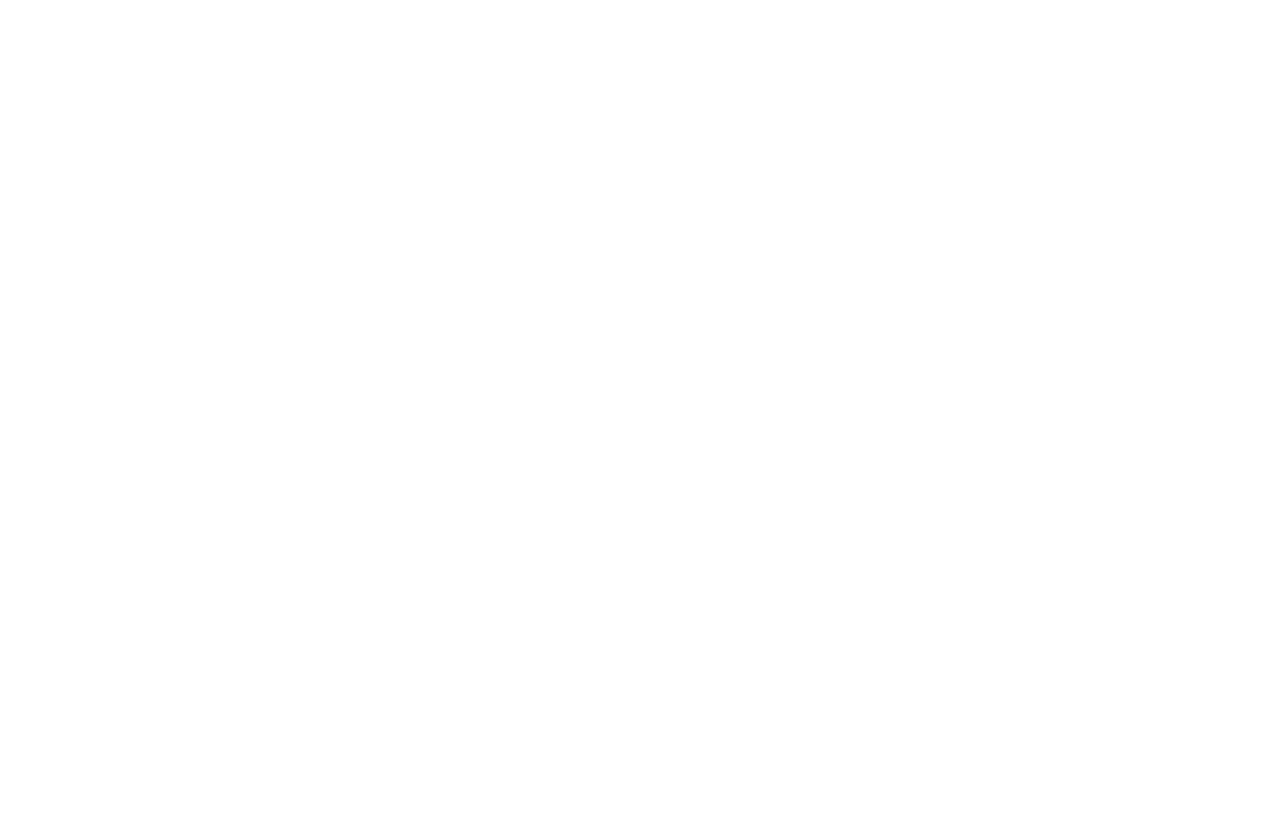
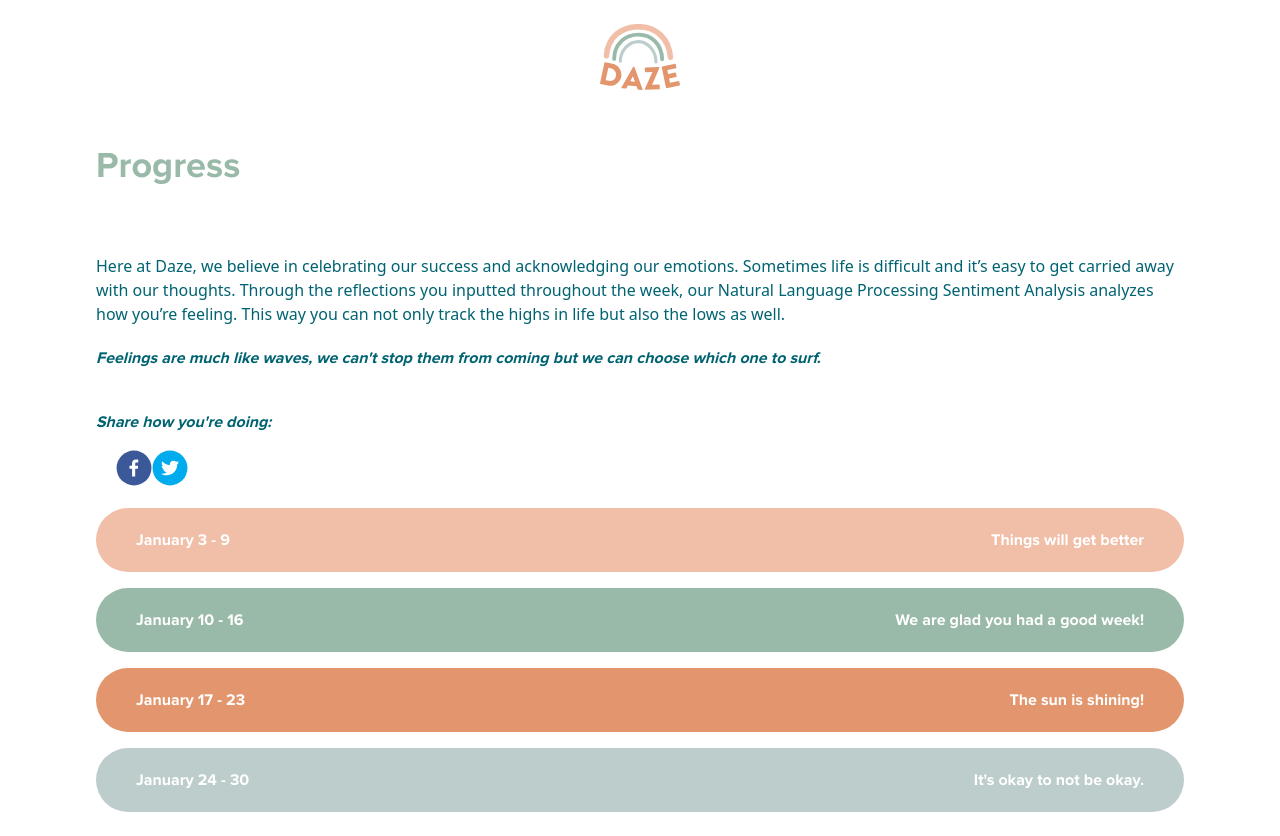
Before and after one commit to jeriannh/daze, a Gatsby site: page /progress in a window 1280 px wide. Before the commit the page ends 800 px from the top, so only its background shows below. Built offline with nearby package versions, Linux system fonts and the light colour scheme; Gatsby itself is replaced by a stand-in of ours.

Commit message:
added progress page and add home button on reflection

```diff
--- a/src/pages/progress.js
+++ b/src/pages/progress.js
@@ -1,5 +1,88 @@
 import React, { useState } from "react"
+import { Link } from "gatsby"
+import logo from "../graphics/daze-logo.svg"
+import {FacebookShareButton, FacebookIcon} from "react-share";
+import {TwitterShareButton, TwitterIcon} from "react-share";
+
+
+
+
 
 export default function Progress() {
-  return <div></div>
+  return (
+    <div class="w-full px-24 py-6 flex flex-col gap-4">
+                <Link to="/dashboard">
+                <img className="mx-auto w-20" src={logo} alt="Daze" />
+          </Link>
+
+      <div className="flex flex-row items-center justify-between mb-10">
+        <div className="text-4xl font-pn-bold text-green mt-5 text-center mb-0 mt-10">
+          Progress
+        </div>
+
+      </div>
+      <div className="mt-3 mb-1 text-1xl text-blue text-left">Here at Daze, we believe in celebrating our success and acknowledging our emotions. Sometimes life is difficult and it’s easy to get carried away with our thoughts. Through the reflections you inputted throughout the week, our Natural Language Processing Sentiment Analysis analyzes how you’re feeling. This way you can not only track the highs in life but also the lows as well.</div>
+      <div className=" italic mb-6 text-1xl font-pn-bold text-blue text-left"> Feelings are much like waves, we can't stop them from coming but we can choose which one to surf.</div>
+        <div className=" italic text-1xl font-pn-bold text-blue text-left">
+            Share how you're doing:
+          </div>
+          <div className = "ml-5">
+        <FacebookShareButton
+                url={"http://www.facebook.com"}
+                quote={"Take a look at how I'm doing through Daze"}
+                hashtag="#ChangeYourDaze"
+                >
+                 <FacebookIcon size={36} round={true}/>
+              </FacebookShareButton>
+
+        <TwitterShareButton
+                url={"http://www.twitter.com"}
+                quote={"Take a look at how I'm doing through Daze"}
+                hashtag="#ChangeYourDaze"
+                >
+                 <TwitterIcon size={36} round={true}/>
+              </TwitterShareButton>
+        </div>
+     <div class="bg-pink h-16 rounded-full">
+        <div className="flex flex-row items-center justify-between hover:shadow-lg">
+          <div className="text-1xl place-items-center m-5 ml-10 text-white font-pn-bold">
+            January 3 - 9
+          </div>
+          <div className="text-1xl place-items-center m-5 mr-10 text-white font-pn-bold">
+            Things will get better
+          </div>
+        </div>
+      </div>
+      <div class="bg-green h-16 rounded-full">
+        <div className="flex flex-row items-center justify-between hover:shadow-lg">
+          <div className="text-1xl place-items-center m-5 ml-10 text-white font-pn-bold">
+            January 10 - 16
+          </div>
+          <div className="text-1xl place-items-center m-5 mr-10 text-white font-pn-bold">
+            We are glad you had a good week!
+          </div>
+        </div>
+      </div>
+      <div class="bg-orange h-16 rounded-full">
+        <div className="flex flex-row items-center justify-between hover:shadow-lg">
+          <div className="text-1xl place-items-center m-5 ml-10 text-white font-pn-bold">
+            January 17 - 23
+          </div>
+          <div className="text-1xl place-items-center m-5 mr-10 text-white font-pn-bold">
+            The sun is shining!
+          </div>
+        </div>
+      </div>
+      <div class="bg-blueGrey h-16 rounded-full">
+        <div className="flex flex-row items-center justify-between hover:shadow-lg">
+          <div className="text-1xl place-items-center m-5 ml-10 text-white font-pn-bold">
+            January 24 - 30
+          </div>
+          <div className="text-1xl place-items-center m-5 mr-10 text-white font-pn-bold">
+            It's okay to not be okay.
+          </div>
+        </div>
+      </div>{" "}
+    </div>
+  )
 }
--- a/src/pages/reflection.js
+++ b/src/pages/reflection.js
@@ -1,5 +1,7 @@
 import React, { Component } from "react"
 import { navigate } from "gatsby"
+import { Link } from "gatsby"
+
 import logo from "../graphics/daze-logo.svg"
 
 class reflection extends Component {
@@ -20,7 +22,8 @@ class reflection extends Component {
 
   formSubmit(event) {
     event.preventDefault()
-    localStorage.setItem("reflect", JSON.stringify(this.state.reflection))
+    // localStorage.setItem("reflect", JSON.stringify(this.state.reflection))
+
     console.log(this.state.reflection)
     navigate("/dashboard/")
   }
@@ -28,8 +31,10 @@ class reflection extends Component {
   render() {
     return (
       <div className="w-full px-48 py-6 flex flex-col">
-        <img className="mx-auto w-20" src={logo} alt="Daze" />
-        <div className="mt-20 text-6xl text-blue font-pn-bold text-center">
+                <Link to="/dashboard">
+                <img className="mx-auto w-20" src={logo} alt="Daze" />
+          </Link>
+          <div className="mt-20 text-6xl text-blue font-pn-bold text-center">
           You did it!
         </div>
         <div className="mt-20 text-2xl text-blue font-pn-bold text-left">
@@ -41,7 +46,7 @@ class reflection extends Component {
         <form onSubmit={this.formSubmit}>
           <input
             type="text"
-            className="my-5 w-full h-24 "
+            className="rounded-lg my-5 w-full h-24 "
             name="reflect"
             value={this.state.reflection}
             onChange={this.onValueChange}
```
